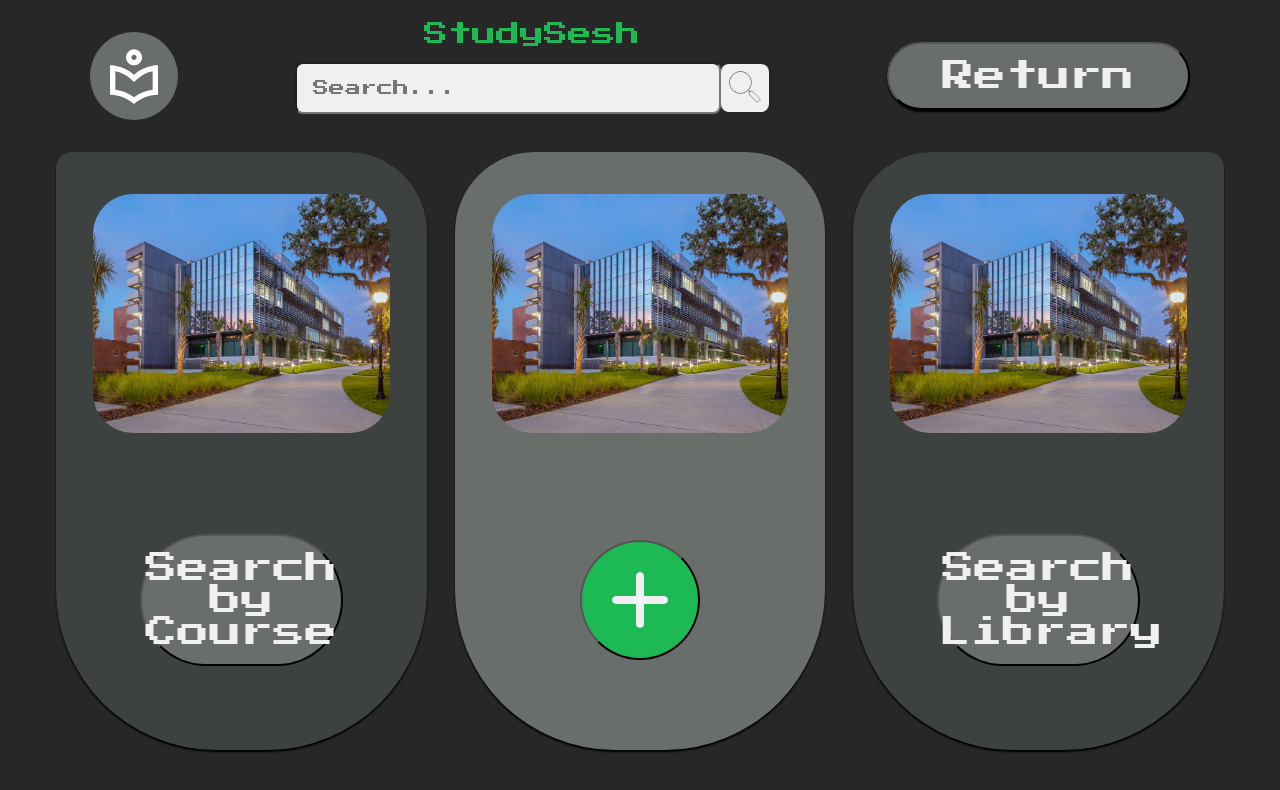
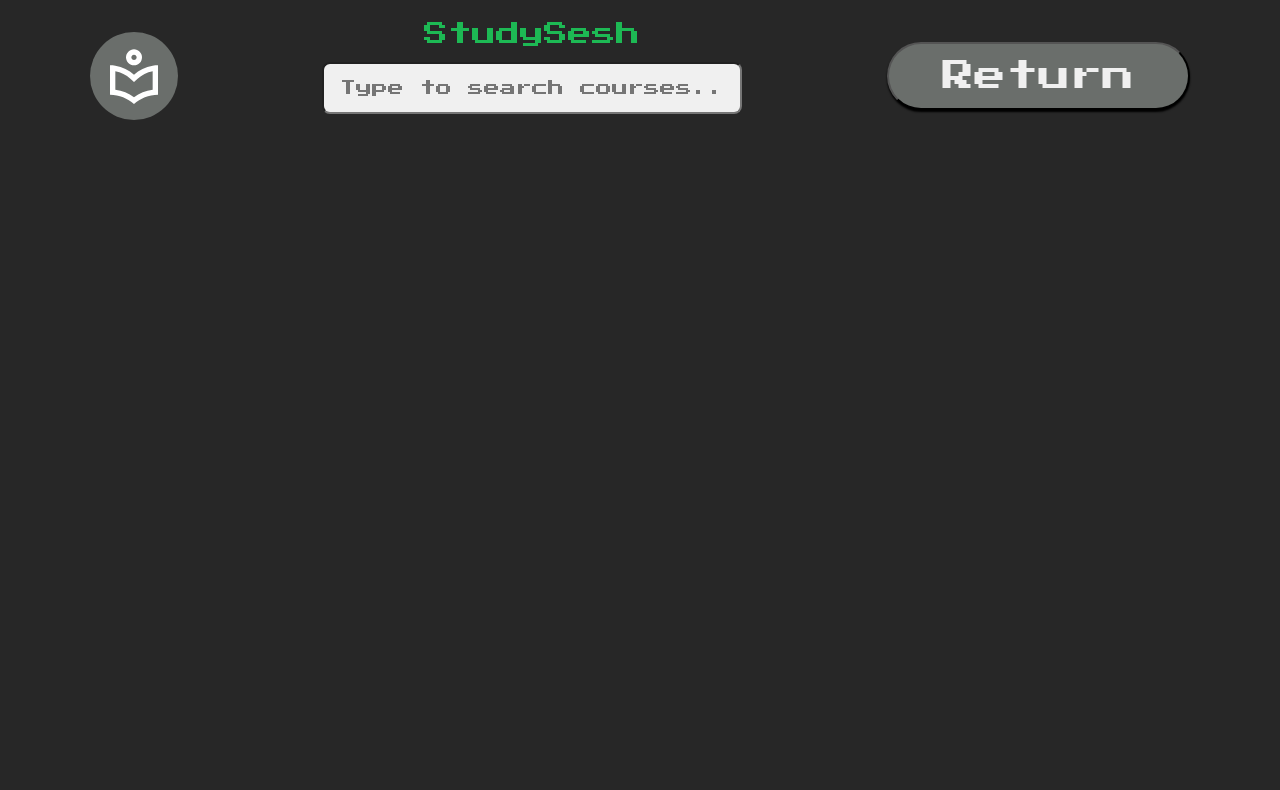
Before and after one commit to bnielsen1/SwampHacks2025, a React (Create React App) app in the folder frontend/studysesh/: page /course-search in a window 1280 px wide. Shown: the top 790 px of the page. Built offline with nearby package versions, Linux system fonts and the light colour scheme; no server answers; a web font is replaced by a local one.

Commit message:
Add LibrarySearch component and update styles for MainPage and CourseSearch

```diff
--- a/frontend/studysesh/src/components/CourseSearch/CourseSearch.js
+++ b/frontend/studysesh/src/components/CourseSearch/CourseSearch.js
@@ -10,9 +10,11 @@ import LogoutButton from '../../logout';
 import SendEmailButton from '../../sendDataButton';
 
 function CourseSearch() {
-  const [id, setId] = useState(-1);
-  const [course, setCourse] = useState(null);
-  const [library, setLibrary] = useState(null);
+  const [searchTerm, setSearchTerm] = useState("");  // Search term input
+  const [courses, setCourses] = useState([]);  // State to store course suggestions
+  const [sessions, setSessions] = useState([]);  // State to store sessions related to selected course
+  const [showSuggestions, setShowSuggestions] = useState(false);  // Toggle for showing suggestions
+  const [selectedCourseCode, setSelectedCourseCode] = useState(null);  // Track selected course code
   const { isAuthenticated } = useAuth0();
   const navigate = useNavigate();
 
@@ -20,21 +22,65 @@ function CourseSearch() {
     navigate(path);
   };
 
+  // Handle the change in input field
+  const searchBoxChange = (event) => {
+    setSearchTerm(event.target.value);  // Update the state with the new input value
+  };
+
+  // Fetch courses based on the search term
   useEffect(() => {
-    axios.get(`http://127.0.0.1:8000/api/sessions/?format=json`)
-      .then(response => {
-        setId(response.data[0].User);
-        setCourse(response.data[0].Course);
-        setLibrary(response.data[0].Library);
-        console.log('Fetched Session:', {id}, {course}, {library});
-      })
-      .catch(error => {
-        console.error('Error fetching session:', error);
-      });
-  }, [])
+    if (searchTerm.length >= 3) {  // Only fetch if search term has 3 or more characters
+      setShowSuggestions(true);  // Show suggestions when fetching data
+      axios
+        .get(`http://localhost:8000/api/courses/${searchTerm}`)
+        .then((response) => {
+          setCourses(response.data);  // Update the state with the courses returned from API
+        })
+        .catch((error) => {
+          console.error("Error fetching courses", error);
+          setCourses([]);  // Clear courses if there's an error
+        });
+    } else {
+      setCourses([]);  // Clear courses if the search term is too short
+      setShowSuggestions(false);  // Hide suggestions
+    }
+  }, [searchTerm]);  // Trigger this effect every time the searchTerm changes
+
+  // Fetch sessions based on the selected course code
+  useEffect(() => {
+    if (selectedCourseCode) {
+      axios
+        .get(`http://localhost:8000/api/sessions/course/${selectedCourseCode}`)
+        .then((response) => {
+          setSessions(response.data);  // Set the sessions for the selected course code
+        })
+        .catch((error) => {
+          console.error("Error fetching sessions", error);
+          setSessions([]);  // Clear sessions if there's an error
+        });
+    }
+  }, [selectedCourseCode]);  // Trigger this effect when the selectedCourseCode changes
+
+  // Handle the focus event to show suggestions
+  const handleFocus = () => {
+    setShowSuggestions(true);  // Show suggestions when the input field is focused
+  };
+
+  // Handle the blur event to hide suggestions
+  const handleBlur = () => {
+    setTimeout(() => {
+      setShowSuggestions(false);  // Hide suggestions after a short delay (to allow click)
+    }, 100);
+  };
+
+  // Handle selection of a suggestion (course code)
+  const handleSuggestionClick = (course) => {
+    setSelectedCourseCode(course.code);  // Set the selected course code
+    setSearchTerm(course.code);  // Set the search term to the selected course code
+    setShowSuggestions(false);  // Hide the suggestion dropdown
+  };
 
   return (
-
     <div className={styles.App}>
 
       <div className={styles.header}>
@@ -46,43 +92,60 @@ function CourseSearch() {
             StudySesh
           </div>
           <div className={styles.searchBar}>
-            <input type="text" placeholder="Search..." className={styles.searchInput}/>
-            <button className={styles.searchButton}>
-              <img src="/images/arcticons_searchbar-ex.png" alt="searchIcon" className={styles.searchIcon}/>
-            </button>
+            <input
+            type="text"
+            placeholder="Type to search courses..."
+            value={searchTerm}  // Bind the input value to the searchTerm state
+            onChange={searchBoxChange}  // Call searchBoxChange when input changes
+            onFocus={handleFocus}  // Show suggestions on focus
+            onBlur={handleBlur}  // Hide suggestions on blur
+            className={styles.searchInput}
+            />
+
+            {/* Autocomplete dropdown */}
+            {showSuggestions && courses.length > 0 && (
+              <div className={styles.autocompleteSuggestions}>
+                <ul>
+                  {courses.map((course) => (
+                    <li
+                      key={course._id}  // Unique key for each suggestion
+                      onMouseDown={() => handleSuggestionClick(course)}  // Handle suggestion click
+                    >
+                      {course.code} - {course.name}  {/* Display the course code and name */}
+                    </li>
+                  ))}
+                </ul>
+              </div>
+            )}
+
+            {/* If no courses found, display a message */}
+            {showSuggestions && courses.length === 0 && (
+              <div className={styles.noCourse}>No courses found.</div>
+            )}
+
           </div>
         </div>
         <div className={styles.buttonContainer}>
           <button onClick={() => navigateTo('/')} className={styles.logoutButton}>Return</button>
         </div>
       </div>
-      <div className={styles.threecolumns}>
-        <div className={styles.leftColumn}>
-          <div className={styles.menuImageContainer}>
-            <img src="/images/TempImage.jpg" alt="leftImage" className={styles.menuImage}/>
+      <div className={styles.sessionsContainer}>
+        {/* Sessions for selected course */}
+        {selectedCourseCode && sessions.length > 0 && (
+          <div>
+            <h3 className={styles.sessionsTitle}>Sessions for {selectedCourseCode}</h3>
+            <ul className={styles.sessionsList}>
+              {sessions.map((session) => (
+                <li className={styles.sessionItem} key={session._id.$oid}>User: {session.User} - Library: {session.Library} - Course {session.Course}</li>
+              ))}
+            </ul>
           </div>
-          <div className={styles.courseButtonContainer}>
-            <button className={styles.courseButton}>Search by Course</button>
-          </div>
-        </div>
-        <div className={styles.middleColumn}>
-        <div className={styles.menuImageContainer}>
-            <img src="/images/TempImage.jpg" alt="middleImage" className={styles.menuImage}/>
-          </div>
-          <div className={styles.sessionButtonContainer}>
-            <button className={styles.sessionButton}>
-              <img src="/images/ic_round-plus.svg" alt="plusSymbol" className={styles.plusSymbol}/>
-            </button>
-          </div>
-        </div>
-        <div className={styles.rightColumn}>
-          <div className={styles.menuImageContainer}>
-            <img src="/images/TempImage.jpg" alt="rightImage" className={styles.menuImage}/>
-          </div>
-          <div className={styles.libraryButtonContainer}>
-            <button className={styles.libraryButton}>Search by Library</button>
-          </div>
-        </div>
+        )}
+
+        {/* If no sessions found, display a message */}
+        {selectedCourseCode && sessions.length === 0 && (
+          <div>No sessions found for this course.</div>
+        )}
       </div>
     </div>
   )
--- a/frontend/studysesh/src/components/CourseSearch/CourseSearch.module.css
+++ b/frontend/studysesh/src/components/CourseSearch/CourseSearch.module.css
@@ -4,6 +4,10 @@
 .App {
   text-align: center;
   background-color: var(--dark);
+  user-select: none;
+  display: flex;
+  flex-direction: column;
+  min-height: 100vh;
 }
 
 .header {
@@ -60,7 +64,7 @@
   font-weight: 400;
   font-style: normal;
   font-size: 2vh;
-  width: 55%;
+  width: 30vw;
   margin-top: 2vh;
   padding: 2vh;
   border-radius: 1vh;
@@ -72,39 +76,16 @@
   background-color: var(--light);
   border: none;
   border-radius: 1vh;
-  height: 6vh;
+  border-top-left-radius: 0vh;
+  border-bottom-left-radius: 0vh;
+  height: 5.9vh;
   width: 6vh;
-  cursor: pointer;
   padding: 0vh;
   margin-top: 2vh;
 }
 
-.searchIcon {
-  width: 5vh;
-  height: 5vh;
-
-}
-
 .buttonContainer {
   flex: 3;
-}
-
-.loginButton {
-  font-family: "Press Start 2P", serif;
-  font-weight: 400;
-  font-style: normal;
-  font-size: 4vh;
-  width: 100%;
-  padding: 2vh;
-  border-radius: 20vh;
-  color: var(--light);
-  background-color: var(--spotGreen);
-  cursor: pointer;
-  box-shadow: 0 2px 2px black;
-}
-
-.loginButton:hover {
-  background-color: var(--lightGreen);
 }
 
 .logoutButton {
@@ -123,6 +104,75 @@
 
 .logoutButton:hover {
   background-color: var(--ashGray);
+}
+
+.sessionsContainer {
+  flex: 1;
+  display: flex;
+  justify-content: center;
+  align-items: top;
+  flex-direction: row;
+  overflow: auto;
+}
+
+.sessionsTitle {
+  font-family: "Press Start 2P", serif;
+  font-weight: 400;
+  font-style: normal;
+  font-size: 3vh;
+  color: var(--ashGray);
+  user-select: none;
+}
+
+.sessionsList {
+  list-style-type: none;
+  padding: 0;
+  margin: 0;
+  margin-top: -2vh;
+  max-height: 70vh;
+  overflow-y: auto;
+}
+
+.sessionsList::-webkit-scrollbar {
+  width: 8px; /* Adjust width of the scrollbar */
+}
+
+.sessionsList::-webkit-scrollbar-thumb {
+  background-color: var(--ashGray); /* Thumb color */
+  border-radius: 10px; /* Thumb shape */
+}
+
+.sessionsList::-webkit-scrollbar-track {
+  background: var(--dimGray); /* Track color */
+  border-radius: 10px; /* Track shape */
+}
+
+.sessionItem {
+  font-family: "Press Start 2P", serif;
+  font-weight: 400;
+  font-style: normal;
+  font-size: 2vh;
+  padding: 6vh 12vw;
+  margin: 4vh;
+  background-color: var(--blackOlive);
+  color: var(--light);
+
+}
+
+.sessionItem:nth-child(odd) {
+  background-color: var(--blackOlive);
+  border-top-left-radius: 2vh;
+  border-top-right-radius: 20vh;
+  border-bottom-left-radius: 20vh;
+  border-bottom-right-radius: 20vh;
+}
+
+.sessionItem:nth-child(even) {
+  background-color: var(--dimGray);
+  border-top-left-radius: 20vh;
+  border-top-right-radius: 2vh;
+  border-bottom-left-radius: 20vh;
+  border-bottom-right-radius: 20vh;
 }
 
 .threecolumns {
@@ -271,3 +321,57 @@
 .libraryButton:hover {
   background-color: var(--ashGray);
 }
+
+.autocompleteSuggestions {
+  font-family: "Press Start 2P", serif;
+  font-weight: 400;
+  font-style: normal;
+  font-size: 2vh;
+  position: absolute;
+  z-index: 1000;
+  background-color: var(--light);
+  border: 1px solid var(--dimGray);
+  max-height: 60vh;
+  overflow-y: auto;
+  width: 55.4vw;
+  left: 22.3vw;
+  top: 15vh;
+  border-radius: 2vh;
+  box-shadow: 0 2px 2px black;
+}
+
+.autocompleteSuggestions ul {
+  list-style-type: none;
+  padding: 0;
+  margin: 0;
+}
+
+.autocompleteSuggestions li {
+  border-radius: 1vh;
+  margin: 1vh;
+  padding: 1vh;
+  cursor: pointer;
+}
+
+.autocompleteSuggestions li:hover {
+  background-color: var(--ashGray);
+}
+
+.noCourse {
+  font-family: "Press Start 2P", serif;
+  font-weight: 400;
+  font-style: normal;
+  font-size: 2vh;
+  position: absolute;
+  z-index: 1000;
+  background-color: var(--light);
+  border: 1px solid var(--dimGray);
+  max-height: 60vh;
+  overflow-y: auto;
+  width: 55.4vw;
+  left: 22.3vw;
+  top: 15vh;
+  border-radius: 2vh;
+  box-shadow: 0 2px 2px black;
+  padding: 1vh;
+}
--- a/frontend/studysesh/src/components/MainPage/MainPage.module.css
+++ b/frontend/studysesh/src/components/MainPage/MainPage.module.css
@@ -4,6 +4,7 @@
 .App {
   text-align: center;
   background-color: var(--dark);
+  user-select: none;
 }
 
 .header {
```
Also changed, not shown: frontend/studysesh/src/components/LibrarySearch/CourseSearch.js (deleted), frontend/studysesh/src/components/LibrarySearch/CourseSearch.module.css (deleted), frontend/studysesh/src/components/LibrarySearch/LibrarySearch.js (added), frontend/studysesh/src/components/LibrarySearch/LibrarySearch.module.css (added).
